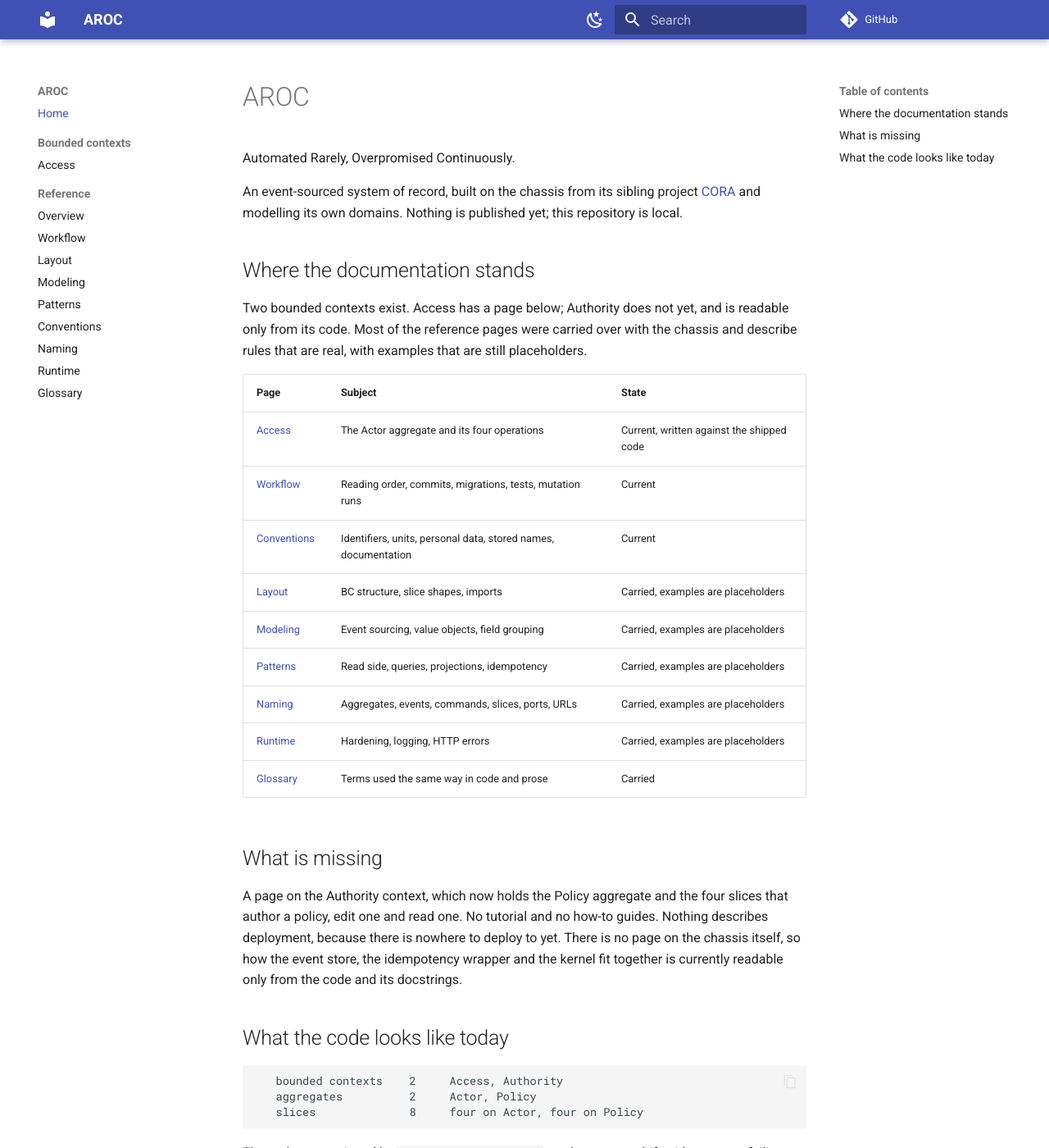
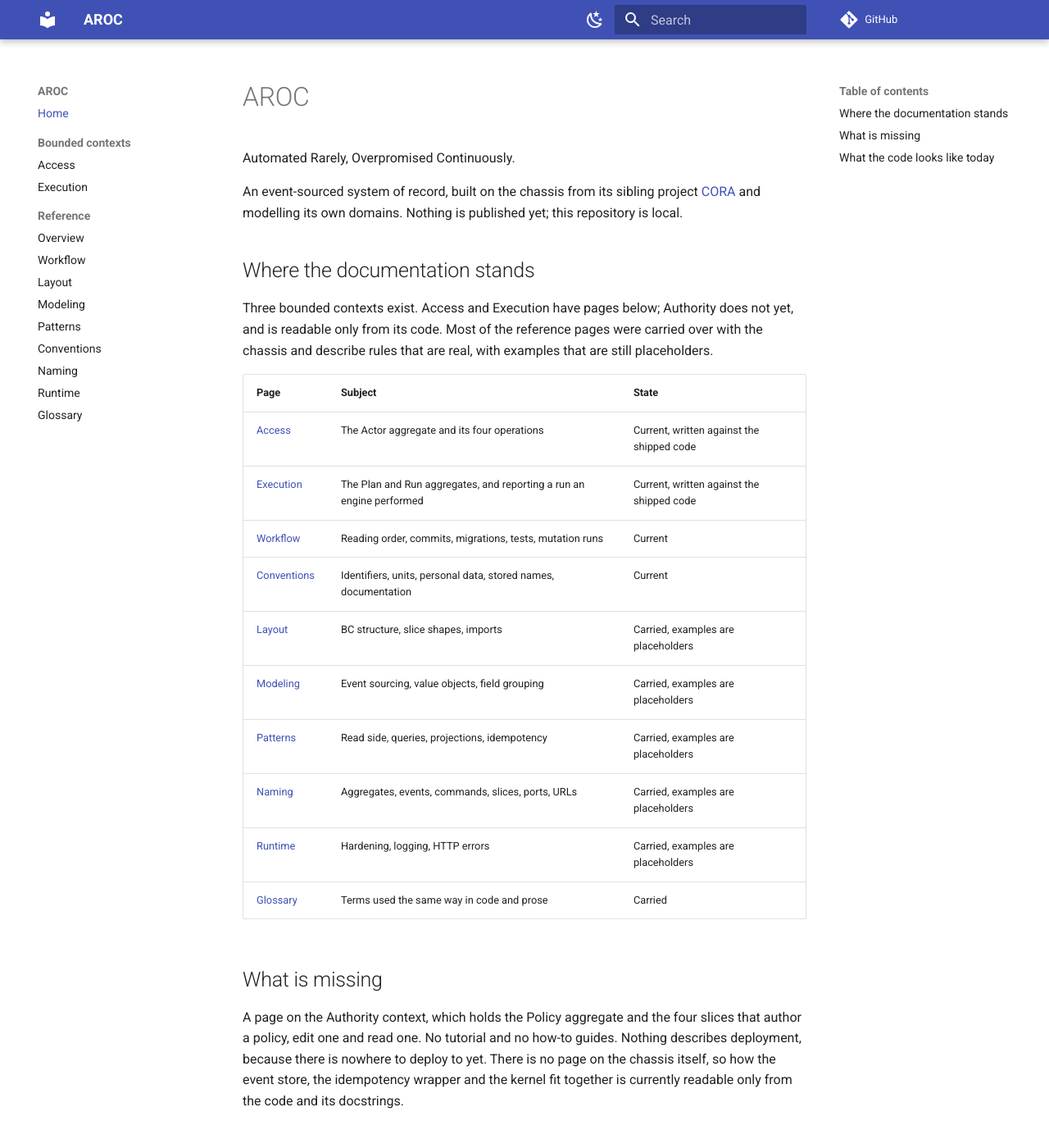
Before and after one commit to open-cora/cora, an MkDocs documentation site: the page built from docs/index.md, in a window 1280 px wide and 1400 px high. Shown: the whole window at 82% size. Built offline with MkDocs 1.6.1 and Material for MkDocs 9.7.7, drawn with Linux system fonts in a browser that asks for light colours; comment, search, counter and statistics services are not loaded; some of the changed text lies outside the part shown.

Commit message:
docs: describe the Execution context, and name the axis a run arrives on
A page for the context, following the Access one: what a Plan and a Run
are, the four things you can do with them, what the streams hold, and
what gets refused with which status. Written against the shipped code.

The glossary gains the context's vocabulary, because a term is not in the
model until it is there. Plan, Routine, Run, External reference, Engine,
and Reported, the last carrying the two tests its word had to pass:
exclusive with `conducted`, where "recorded" is not, and claiming only
what this system can back, where "witnessed" does not.

One drift fixed while passing. `modeling.md` still said the system either
conducted an act or "merely witnessed" one, which the glossary now
contradicts. The glossary's own rule is that a page using a term
differently is the wrong one, so that bullet now names conducted and
reported and links to where they are defined.

`index.md` was two landings stale: two contexts where there are three,
and counts that no longer matched the pins they cite.

Co-Authored-By: Claude Opus 5 (1M context) <noreply@anthropic.com>

````diff
--- a/docs/index.md
+++ b/docs/index.md
@@ -6,11 +6,12 @@ An event-sourced system of record, built on the chassis from its sibling project
 
 ## Where the documentation stands
 
-Two bounded contexts exist. Access has a page below; Authority does not yet, and is readable only from its code. Most of the reference pages were carried over with the chassis and describe rules that are real, with examples that are still placeholders.
+Three bounded contexts exist. Access and Execution have pages below; Authority does not yet, and is readable only from its code. Most of the reference pages were carried over with the chassis and describe rules that are real, with examples that are still placeholders.
 
 | Page | Subject | State |
 | --- | --- | --- |
 | [Access](bounded-contexts/access.md) | The Actor aggregate and its four operations | Current, written against the shipped code |
+| [Execution](bounded-contexts/execution.md) | The Plan and Run aggregates, and reporting a run an engine performed | Current, written against the shipped code |
 | [Workflow](reference/workflow.md) | Reading order, commits, migrations, tests, mutation runs | Current |
 | [Conventions](reference/conventions.md) | Identifiers, units, personal data, stored names, documentation | Current |
 | [Layout](reference/layout.md) | BC structure, slice shapes, imports | Carried, examples are placeholders |
@@ -22,18 +23,19 @@ Two bounded contexts exist. Access has a page below; Authority does not yet, and
 
 ## What is missing
 
-A page on the Authority context, which now holds the Policy aggregate and the four slices that author a policy, edit one and read one. No tutorial and no how-to guides. Nothing describes deployment, because there is nowhere to deploy to yet. There is no page on the chassis itself, so how the event store, the idempotency wrapper and the kernel fit together is currently readable only from the code and its docstrings.
+A page on the Authority context, which holds the Policy aggregate and the four slices that author a policy, edit one and read one. No tutorial and no how-to guides. Nothing describes deployment, because there is nowhere to deploy to yet. There is no page on the chassis itself, so how the event store, the idempotency wrapper and the kernel fit together is currently readable only from the code and its docstrings.
 
 ## What the code looks like today
 
 ```
-   bounded contexts    2     Access, Authority
-   aggregates          2     Actor, Policy
-   slices              8     four on Actor, four on Policy
+   bounded contexts    3     Access, Authority, Execution
+   aggregates          4     Actor, Policy, Plan, Run
+   slices             12     four on Actor, four on Policy,
+                             two on Plan, two on Run
 ```
 
 Those three are pinned by `test_fitness_scope.py`, so they cannot drift without a test failing. Test counts are not quoted here, because a number in prose goes stale on the next commit and nothing notices.
 
 The architecture tier holds more tests than any other, which is out of proportion to the size of the domain and is deliberate. Those tests check the shape of the codebase rather than its behaviour: that every slice carries the modules its shape requires, that no event payload can hold personal data, that a stored name cannot be renamed without noticing, that every bounded context in the tree is actually mounted in the running app, and that every test declares which lane runs it.
 
-Part of the chassis was copied from the sibling project and has no user here yet. Which modules those are is pinned in `test_unloaded_modules_are_pinned.py` rather than left to be rediscovered, so the day a second context starts using one, the suite says which one.
+Part of the chassis was copied from the sibling project and has no user here yet. Which modules those are is pinned in `test_unloaded_modules_are_pinned.py` rather than left to be rediscovered, so the day a context starts using one, the suite says which one.
--- a/mkdocs.yml
+++ b/mkdocs.yml
@@ -25,6 +25,7 @@ nav:
   - Home: index.md
   - Bounded contexts:
       - Access: bounded-contexts/access.md
+      - Execution: bounded-contexts/execution.md
   - Reference:
       - Overview: reference/index.md
       - Workflow: reference/workflow.md
````
Also changed, not shown: docs/bounded-contexts/execution.md (added, +158 -0 lines), docs/reference/glossary.md (+10 -1 lines), docs/reference/modeling.md (+1 -1 lines).
